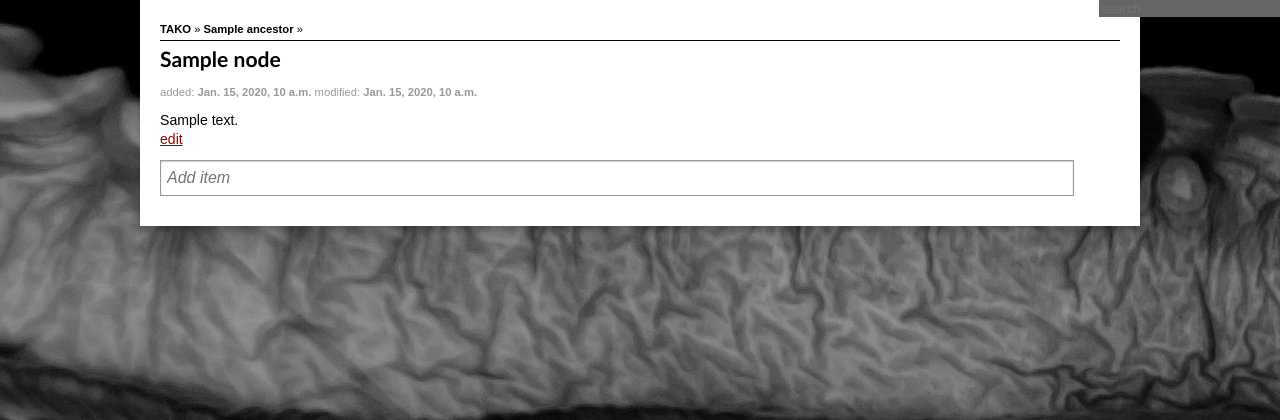
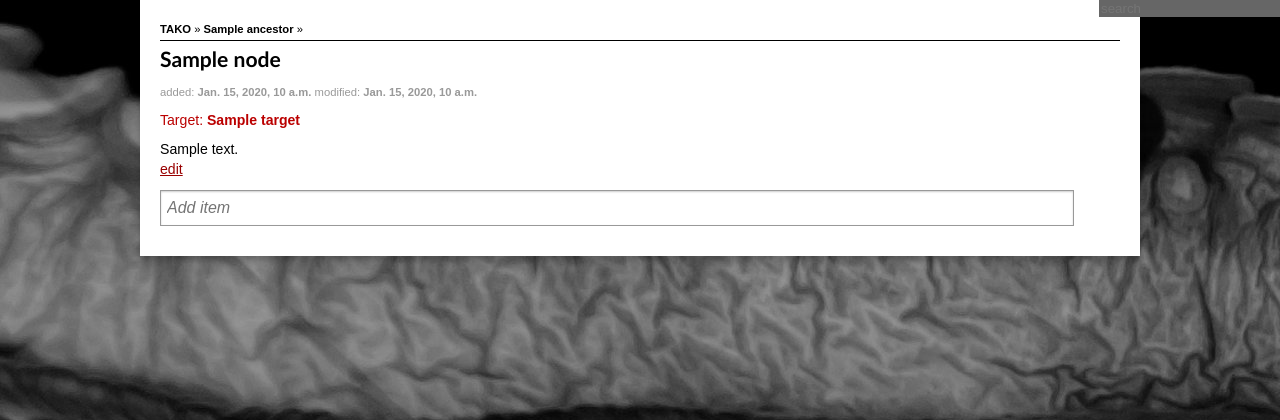
Before and after one commit to thraxil/tako, a Django app: template templates/main/index.html in a window 1280 px wide. Shown: the top 420 px of the page. Run offline with Django 3.2, Linux system fonts and the light colour scheme; the template is opened without the code that fills it: most values are stand-ins (such as "Sample title", 1, 10 or a date in 2020); some libraries are stand-ins or nearby versions.

Commit message:
basic target date support

```diff
--- a/main/models.py
+++ b/main/models.py
@@ -37,6 +37,7 @@ class Node(MP_Node):
                     details_rendered=markdown(self.details),
                     children_count=self.get_children_count(),
                     parent_id=parent_id,
+                    target=str(self.target or ""),
                     )
 
     def update_children_order(self,children_ids):
--- a/main/views.py
+++ b/main/views.py
@@ -37,6 +37,10 @@ def edit(request,node_id):
     node = get_object_or_404(Node,id=node_id)
     node.label = request.POST.get('label','')
     node.details = request.POST.get('details','')
+    if request.POST.get('target',None):
+        node.target = request.POST.get('target',None)
+    else:
+        node.target = None
     node.save()
     return HttpResponseRedirect("/%d/" % node.id)
 
--- a/media/css/main.css
+++ b/media/css/main.css
@@ -473,3 +473,11 @@ color: #fff;
 .edit {
  display:none;
 }
+.target {
+color: #b00;
+}
+span.target {
+position: absolute;
+top: 0px;
+right: 100px;
+}
--- a/templates/main/index.html
+++ b/templates/main/index.html
@@ -34,24 +34,34 @@
 <h2>{{node.label}}</h2>
 <p class="timeline">added: <b>{{node.added}}</b>
 modified: <b>{{node.modified}}</b></p>
+{% if node.target %}
+<p class="target">Target: <b>{{node.target}}</b></p>
+{% endif %}
 {% if node.details %}
 {{node.details|markdown}}
 {% endif %}
 <p><a href="" onclick="nodeEdit();return false">edit</a></p>
 </div>
-<script>
-window.rootNodeId = {{node.id}};
-</script>
 <div class="edit">
 <form action="edit/" method="post">
 <b>Label</b><br />
 <input type="text" value="{{node.label}}" name="label" size="70" /><br />
+<b>Target Date</b><br />
+<input type="text" value="{{node.target|date:'Y-m-d'}}" id="target" name="target" size="10"
+       /><br />
 <b>Details</b><br />
 <textarea name="details" rows="10"
 	  cols="70">{{node.details}}</textarea><br />
 <input type="submit" value="save" />
 </form>
 </div>
+
+<script>
+window.rootNodeId = {{node.id}};
+$(function() {
+  $( "#target" ).datepicker({"dateFormat" : "yy-mm-dd"});
+});
+</script>
 
 {% endif %}
 
@@ -75,6 +85,7 @@ window.rootNodeId = {{node.id}};
         <div class="display">
           <span class="node-children-expander"><%= children_count ? '+' : '*' %></span>
           <div class="node-label"></div>
+	  <%= target ? '<span class="target">' + target + '</span>' : '' %>
 	  <%= id ? '<span class="go">[<a href="/' + id + '/">g</a>]</span>' : '' %>
 	  <span class="add-child">[+]</span>
           <span class="node-destroy"></span>
```
